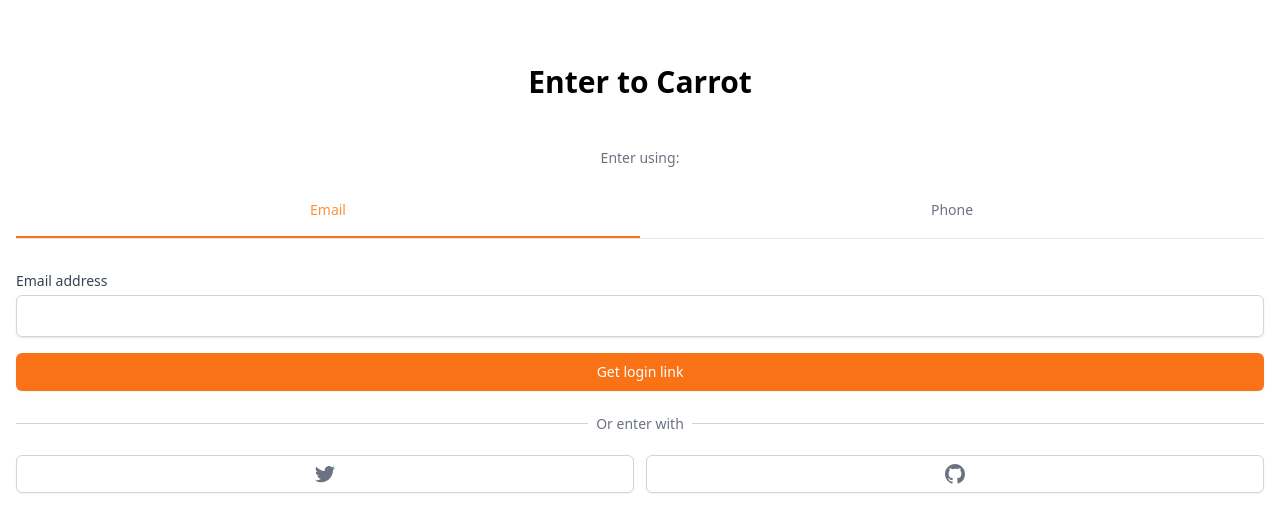
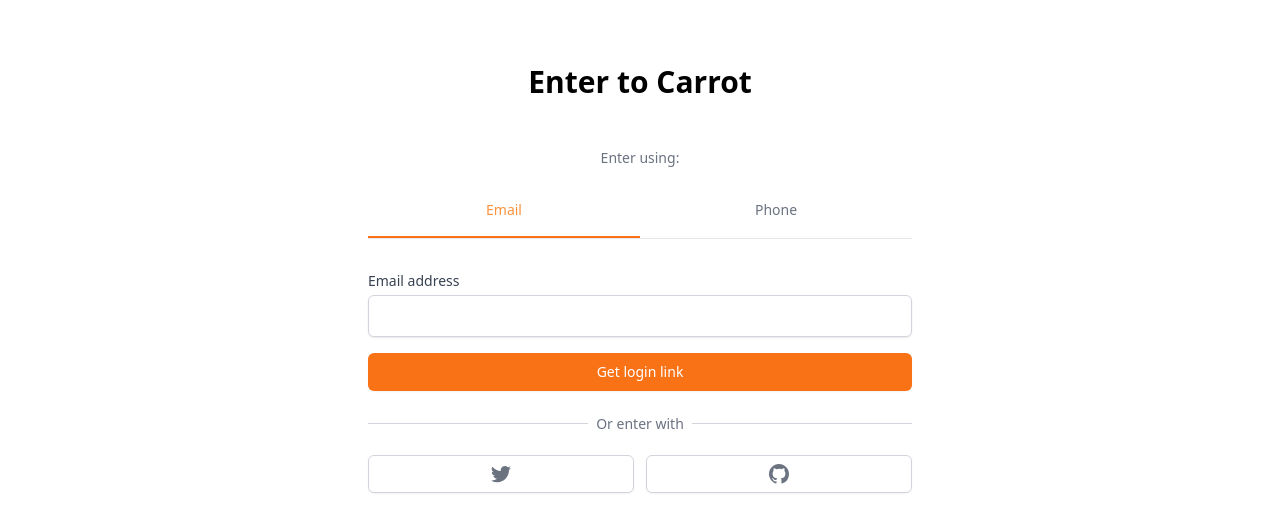
Before and after one commit to Dayglow0926/carrot-market, a Next.js app: page /enter in a window 1280 px wide. Shown: the top 532 px of the page. Built offline with nearby package versions, Linux system fonts and the light colour scheme.

Commit message:
feat: SWRConfig 추가

```diff
--- a/src/pages/_app.tsx
+++ b/src/pages/_app.tsx
@@ -1,6 +1,18 @@
-import '@/styles/globals.css'
-import type { AppProps } from 'next/app'
+import "@/styles/globals.css";
+import type { AppProps } from "next/app";
+import { SWRConfig } from "swr";
 
 export default function App({ Component, pageProps }: AppProps) {
-  return <Component {...pageProps} />
+  return (
+    <SWRConfig
+      value={{
+        fetcher: (url: string) =>
+          fetch(url).then((response) => response.json()),
+      }}
+    >
+      <div className="mx-auto w-full max-w-xl">
+        <Component {...pageProps} />
+      </div>
+    </SWRConfig>
+  );
 }
```
